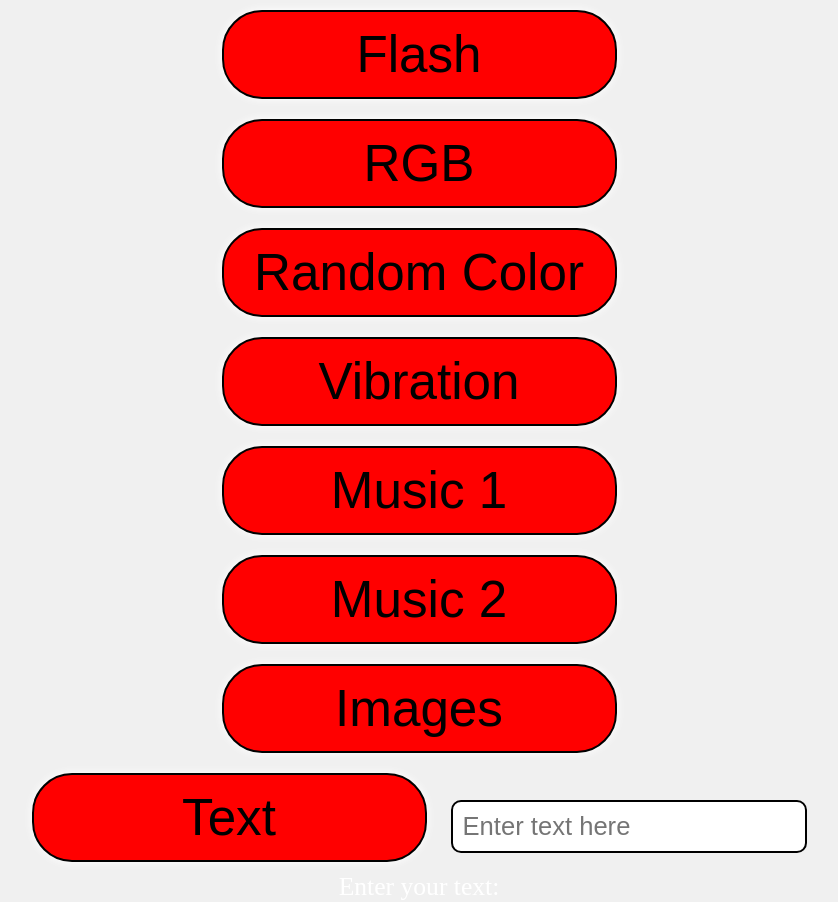
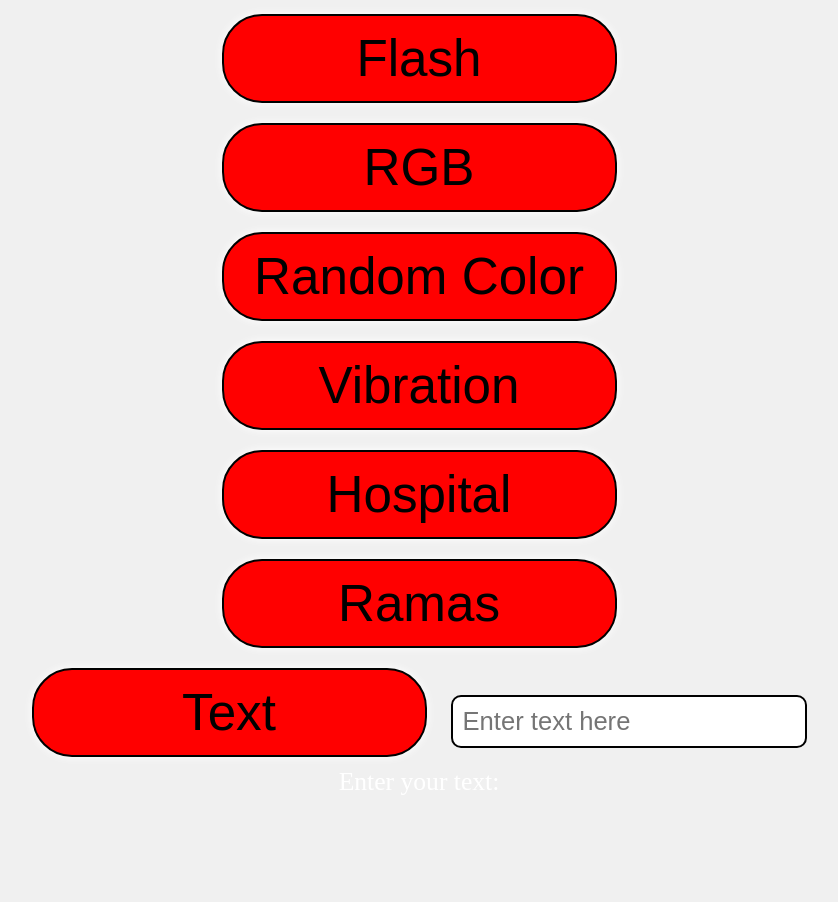
Before and after one commit to ejmendez/interactive_viewer_admin, a plain HTML site: page index.html in a window 1280 px wide. Shown: the whole page, without its empty margins (221-1059 px from the left). After the commit the page ends 800 px from the top, so only its background shows below. Drawn offline with Linux system fonts and the light colour scheme.

Commit message:
fixes hospital

```diff
--- a/index.html
+++ b/index.html
@@ -70,8 +70,8 @@
         </div>
         <button class="startButton" id="randomColorButton">Random Color</button>
         <button class="startButton" id="vibrationButton">Vibration</button>
-        <button class="startButton" id="musica_hospital">Music 1</button>
-        <button class="startButton" id="musica_ramas">Music 2</button>
+        <button class="startButton" id="musicButton_1">Hospital</button>
+        <button class="startButton" id="musicButton_2">Ramas</button>
         <button class="startButton" id="imagesButton">Images</button>
         <div>
             <button class="startButton" id="textButton">Text</button>
--- a/js/main.js
+++ b/js/main.js
@@ -18,6 +18,9 @@ const randomColorButton = document.getElementById('randomColorButton');
 const textButton = document.getElementById('textButton');
 const textField = document.getElementById("textField");
 const textLabel = document.getElementById('textLabel');
+
+imagesButton.style.display = "none";
+
 
 let selectedColorRGB = 0;
 
```
